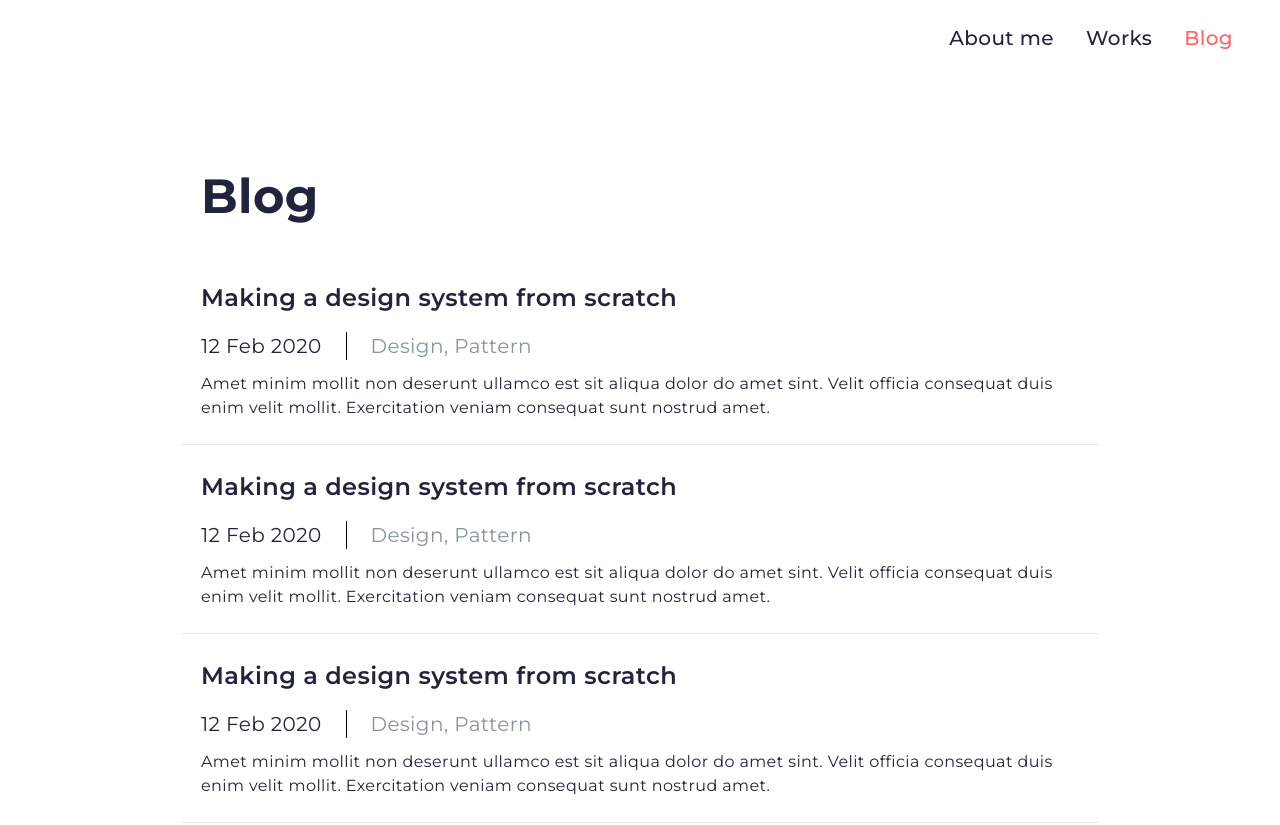
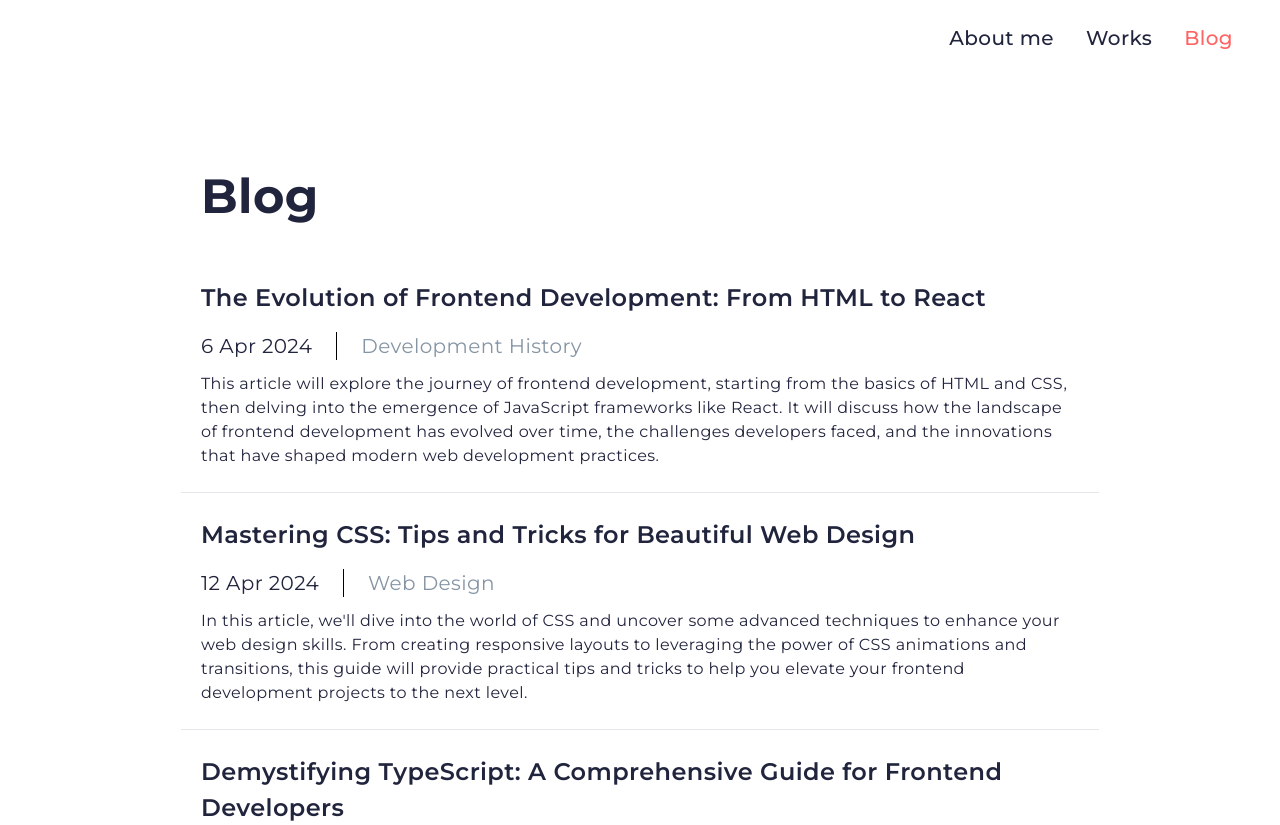
Before and after one commit to TomaVadim/portfolio-frontend, a Next.js app: page /blog in a window 1280 px wide. Shown: the top 825 px of the page. Built offline with nearby package versions, Linux system fonts and the light colour scheme.

Commit message:
chore: change content

```diff
--- a/src/components/posts/posts-list.ts
+++ b/src/components/posts/posts-list.ts
@@ -3,30 +3,23 @@ import type { Post } from "@/types/post";
 export const postsList: Post[] = [
   {
     id: 1,
-    date: "12 Feb 2020",
-    title: "Making a design system from scratch",
-    categores: "Design, Pattern",
-    text: "Amet minim mollit non deserunt ullamco est sit aliqua dolor do amet sint. Velit officia consequat duis enim velit mollit. Exercitation veniam consequat sunt nostrud amet.",
+    date: "6 Apr 2024",
+    title: "The Evolution of Frontend Development: From HTML to React",
+    categores: "Development History",
+    text: "This article will explore the journey of frontend development, starting from the basics of HTML and CSS, then delving into the emergence of JavaScript frameworks like React. It will discuss how the landscape of frontend development has evolved over time, the challenges developers faced, and the innovations that have shaped modern web development practices.",
   },
   {
     id: 2,
-    date: "12 Feb 2020",
-    title: "Making a design system from scratch",
-    categores: "Design, Pattern",
-    text: "Amet minim mollit non deserunt ullamco est sit aliqua dolor do amet sint. Velit officia consequat duis enim velit mollit. Exercitation veniam consequat sunt nostrud amet.",
+    date: "12 Apr 2024",
+    title: "Mastering CSS: Tips and Tricks for Beautiful Web Design",
+    categores: "Web Design",
+    text: "In this article, we'll dive into the world of CSS and uncover some advanced techniques to enhance your web design skills. From creating responsive layouts to leveraging the power of CSS animations and transitions, this guide will provide practical tips and tricks to help you elevate your frontend development projects to the next level.",
   },
   {
     id: 3,
-    date: "12 Feb 2020",
-    title: "Making a design system from scratch",
-    categores: "Design, Pattern",
-    text: "Amet minim mollit non deserunt ullamco est sit aliqua dolor do amet sint. Velit officia consequat duis enim velit mollit. Exercitation veniam consequat sunt nostrud amet.",
-  },
-  {
-    id: 4,
-    date: "12 Feb 2020",
-    title: "Making a design system from scratch",
-    categores: "Design, Pattern",
-    text: "Amet minim mollit non deserunt ullamco est sit aliqua dolor do amet sint. Velit officia consequat duis enim velit mollit. Exercitation veniam consequat sunt nostrud amet.",
+    date: "17 Apr 2024",
+    title: "Demystifying TypeScript: A Comprehensive Guide for Frontend Developers",
+    categores: "TypeScript",
+    text: "TypeScript has gained popularity among frontend developers for its ability to add static typing to JavaScript, improving code maintainability and scalability. In this article, we'll demystify TypeScript, exploring its key features, benefits, and how it can streamline the development process. Whether you're new to TypeScript or looking to deepen your understanding, this guide will equip you with the knowledge you need to harness its full potential in your projects.",
   },
 ];
```
